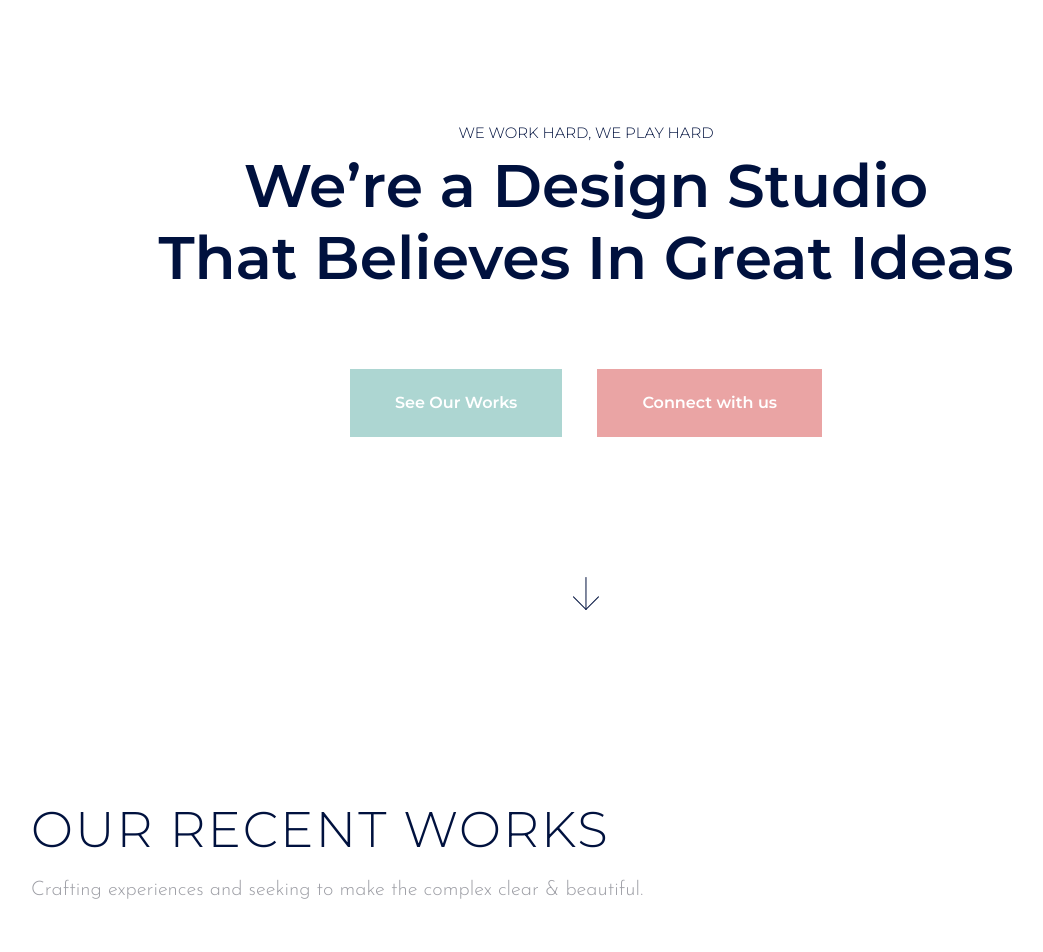
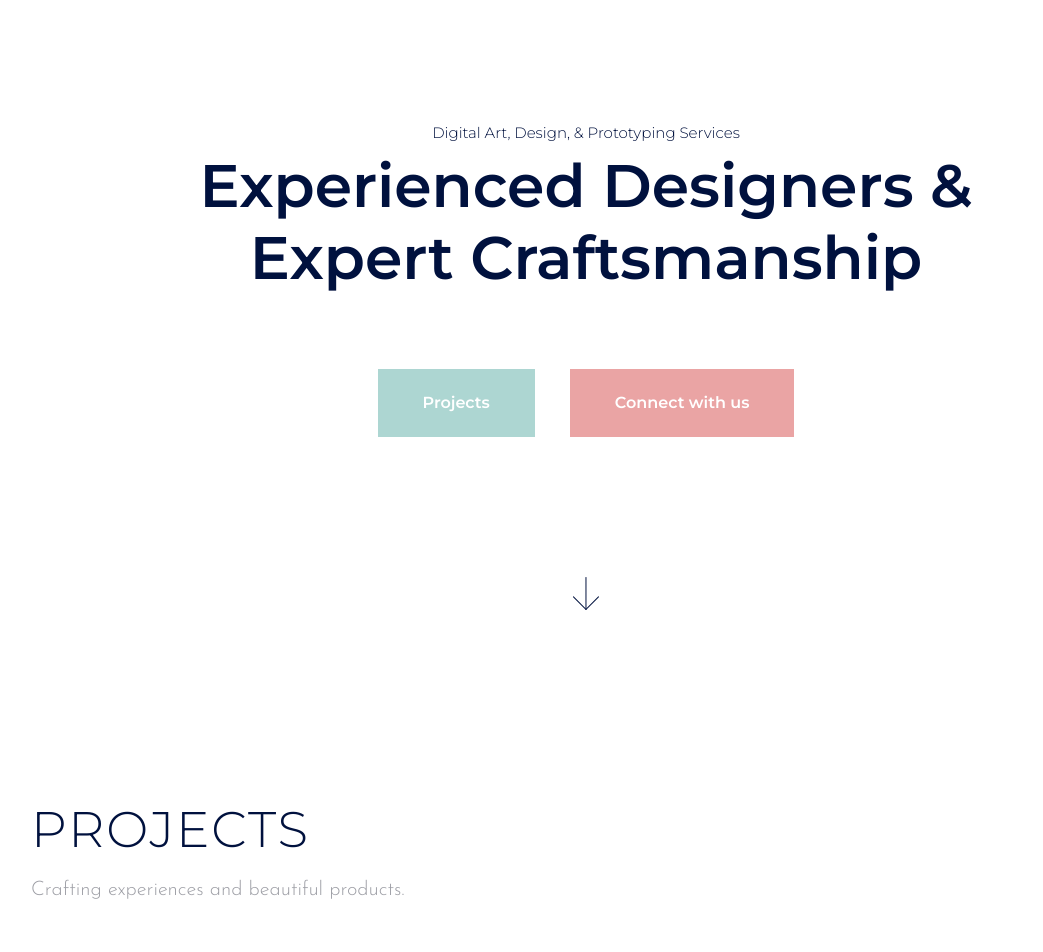
Before and after one commit to semiconducted/semiconducted.github.io, an Eleventy site: page src/index.md in a window 1280 px wide. Shown: the part 120-1072 px from the top of the page, without its empty margins (54-1097 px from the left). Built offline with nearby package versions, Linux system fonts and the light colour scheme; Eleventy itself is replaced by a stand-in of ours; files that its build step writes are made by us from their sources.

Commit message:
updated text on index page

```diff
--- a/src/index.md
+++ b/src/index.md
@@ -1,21 +1,21 @@
 ---
 layout: "layouts/homepage.njk"
 hero:
-  subTitle: "WE WORK HARD, WE PLAY HARD"
+  subTitle: "Digital Art, Design, & Prototyping Services"
   title:
-    firstPara: "We’re a Design Studio"
-    secondPara: "That Believes In Great Ideas"
+    firstPara: "Experienced Designers &"
+    secondPara: "Expert Craftsmanship"
   seeWorkBtn:
-    text: "See Our Works"
+    text: "Projects"
     link: "#project"
   connectBtn:
     text: "Connect with us"
     link: "contact"
 
 portfolio:
-  subTitle: "OUR RECENT WORKS"
-  title: "Crafting experiences and seeking to make the complex clear & beautiful."
+  subTitle: "PROJECTS"
+  title: "Crafting experiences and beautiful products."
   seeAllbtn:
     link: "portfolio"
-    text: "MORE WORKS"
+    text: "PROJECTS"
 ---
```
